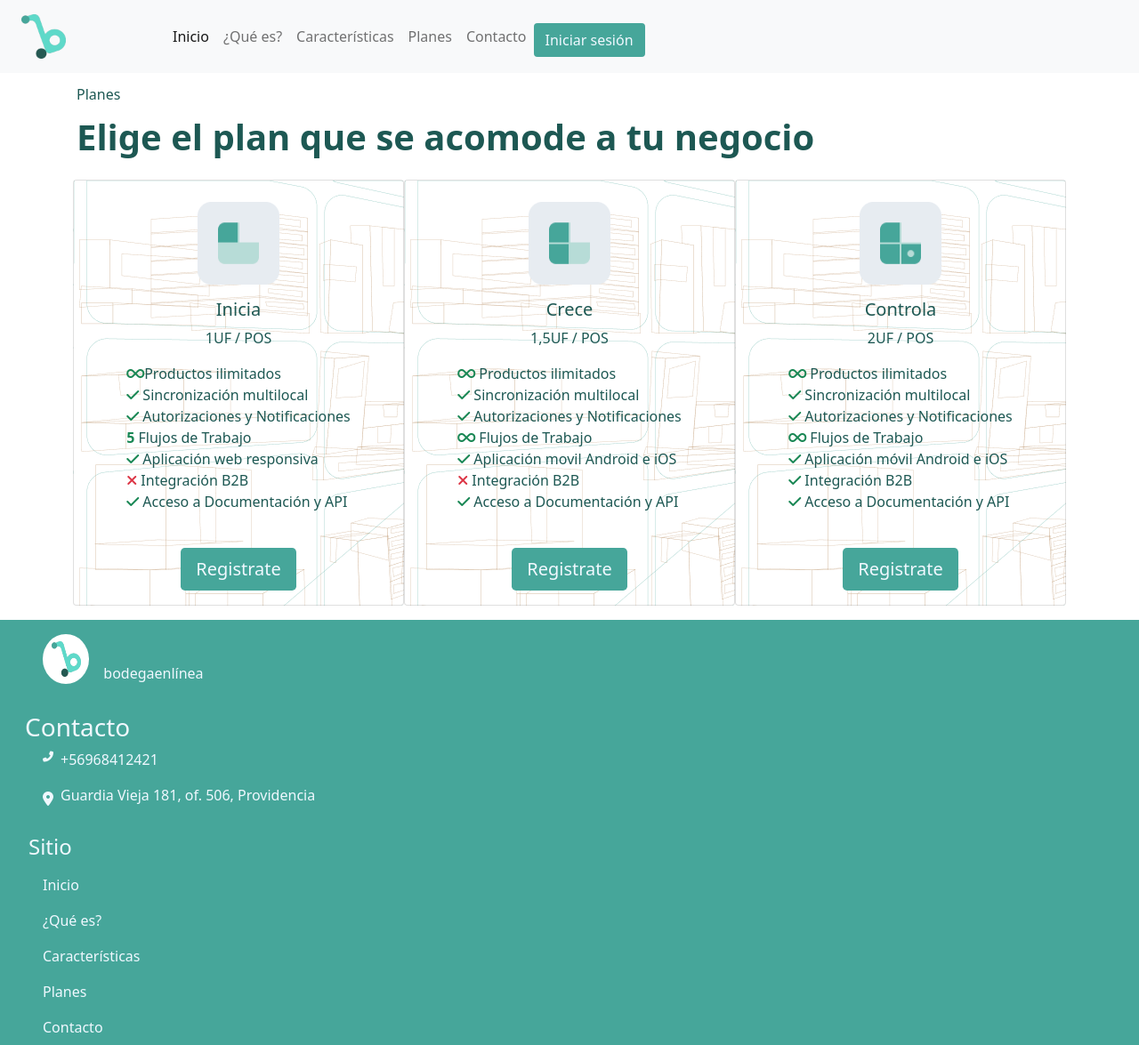
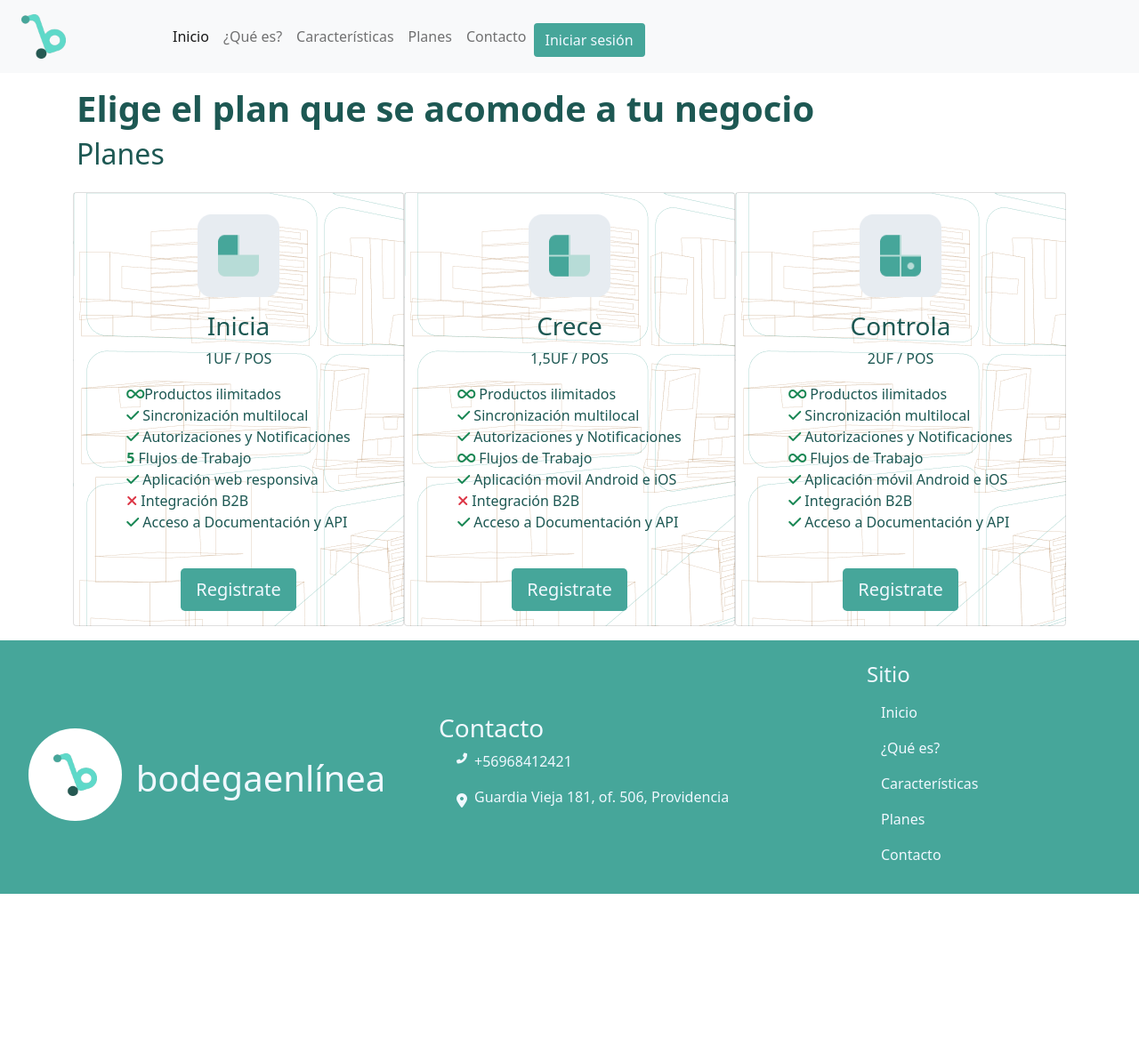
Before and after one commit to Sofia-CanalesMoya/proyecto_bodegaenlinea, a plain HTML site: page pages/planes.html in a window 1280 px wide. Shown: the whole page at 89% size. After the commit the page ends 1005 px from the top, so only its background shows below. Drawn offline with Linux system fonts and the light colour scheme.

Commit message:
Cambios footer actualizados

```diff
--- a/pages/planes.html
+++ b/pages/planes.html
@@ -48,14 +48,14 @@
   </header>
   <main>
     <div class="container d-flex col-xl-12 flex-column text-start lh-1 p-3 tituloInformacion">
-      <p>Planes</p>
       <h1 class="fw-bold">Elige el plan que se acomode a tu negocio</h1>
+      <h2>Planes</h2>
     </div>
-    <div class="container d-flex flex-wrap col-12">
+    <section class="container d-flex flex-wrap col-12">
       <div class="card mb-3 d-flex flex-column align-items-center col-12 col-xl-4">
         <img class="card-img-top w-25 mt-4" src="../assets/img/plan-uno.png" alt="Card image cap">
         <div class="card-body">
-          <h5 class="card-title">Inicia</h5>
+          <h3 class="card-title">Inicia</h3>
           <p class="card-text">1UF / POS</p>
           <ul class="text-start list-unstyled">
             <li class="card-text">
@@ -86,7 +86,7 @@
       <div class="card mb-3 d-flex flex-column align-items-center col-12 col-xl-4">
         <img class="card-img-top w-25 mt-4" src="../assets/img/plan-dos.png" alt="Card image cap">
         <div class="card-body">
-          <h5 class="card-title">Crece</h5>
+          <h3 class="card-title">Crece</h3>
           <p class="card-text">1,5UF / POS</p>
           <ul class="text-start list-unstyled">
             <li class="card-text">
@@ -117,7 +117,7 @@
       <div class="card mb-3 d-flex flex-column align-items-center col-12 col-xl-4">
         <img class="card-img-top w-25 mt-4" src="../assets/img/plan-tres.png" alt="Card image cap">
         <div class="card-body">
-          <h5 class="card-title">Controla</h5>
+          <h3 class="card-title">Controla</h3>
           <p class="card-text">2UF / POS</p>
           <ul class="text-start list-unstyled">
             <li class="card-text">
@@ -145,17 +145,17 @@
           <a href="#" class="btn button btn-lg mt-4">Registrate</a>
         </div>
       </div>
-    </div>
+    </section>
   </main>
   <footer>
-    <section class="footer container-fluid col-xl-12">
-      <a class="d-flex col-12 col-xl-3" href="./index.html">
-        <div class="col-2 m-3 d-flex justify-content-center p-2  bg-white rounded-circle">
-          <img class="col-11 " src="../assets/img/logo.png" alt="logo">
+    <section class="footer container-fluid col-xl-12 d-xl-flex align-items-xl-center justify-content-xl-between">
+      <a class="d-flex col-12 col-xl-4" href="../index.html">
+        <div class="col-3 mt-3 d-flex justify-content-center p-2 bg-white rounded-circle col-xl-3 p-xl-1">
+          <img class="col-11 col-xl-12 p-2 p-xl-4" src="../assets/img/logo.png" alt="logo">
         </div>
-        <p class="mt-5">bodegaenlínea</p>
+        <p class="mt-5 m-3 text-center display-6">bodegaenlínea</p>
       </a>
-      <div class="d-flex flex-column p-3 col-xl-4">
+      <div class="d-flex flex-column p-3 p-xl-0 col-xl-4">
         <h3>Contacto</h3>
         <div class="container d-flex">
           <i class="m-2 fas fa-phone-alt fa-xs"></i>
@@ -166,24 +166,26 @@
           <p>Guardia Vieja 181, of. 506, Providencia</p>
         </div>
       </div>
+      <div class="d-flex flex-column col-xl-3 mb-xl-4 mt-xl-4">
         <h4>Sitio</h4>
-      <ul class="nav flex-column col-xl-4">
+        <ul class="nav flex-column">
           <li class="nav-item">
-          <a class="ancla nav-link active" aria-current="page" href="./index.html">Inicio</a>
+            <a class="ancla nav-link active" aria-current="page" href="../index.html">Inicio</a>
           </li>
           <li class="nav-item">
-          <a class="nav-link" href="./pages/informacion.html">¿Qué es?</a>
+            <a class="nav-link" href="./informacion.html">¿Qué es?</a>
           </li>
           <li class="nav-item">
-          <a class="nav-link" href="./pages/caracteristicas.html">Características</a>
+            <a class="nav-link" href="./caracteristicas.html">Características</a>
           </li>
           <li class="nav-item">
-          <a class="nav-link" href="./pages/planes.html">Planes</a>
+            <a class="nav-link" href="./planes.html">Planes</a>
           </li>
           <li class="nav-item">
-          <a class="nav-link" href="./pages/contacto.html">Contacto</a>
+            <a class="nav-link" href="./contacto.html">Contacto</a>
           </li>
         </ul>
+      </div>
     </section>
   </footer>
   <script src="https://kit.fontawesome.com/e4ae24689a.js" crossorigin="anonymous"></script>
```
Also changed, not shown: index.html (+9 -7 lines), pages/caracteristicas.html (+19 -17 lines), pages/contacto.html (+19 -17 lines), pages/informacion.html (+20 -18 lines), 1 other file. Lines whose indentation alone changed are shown as unchanged.
